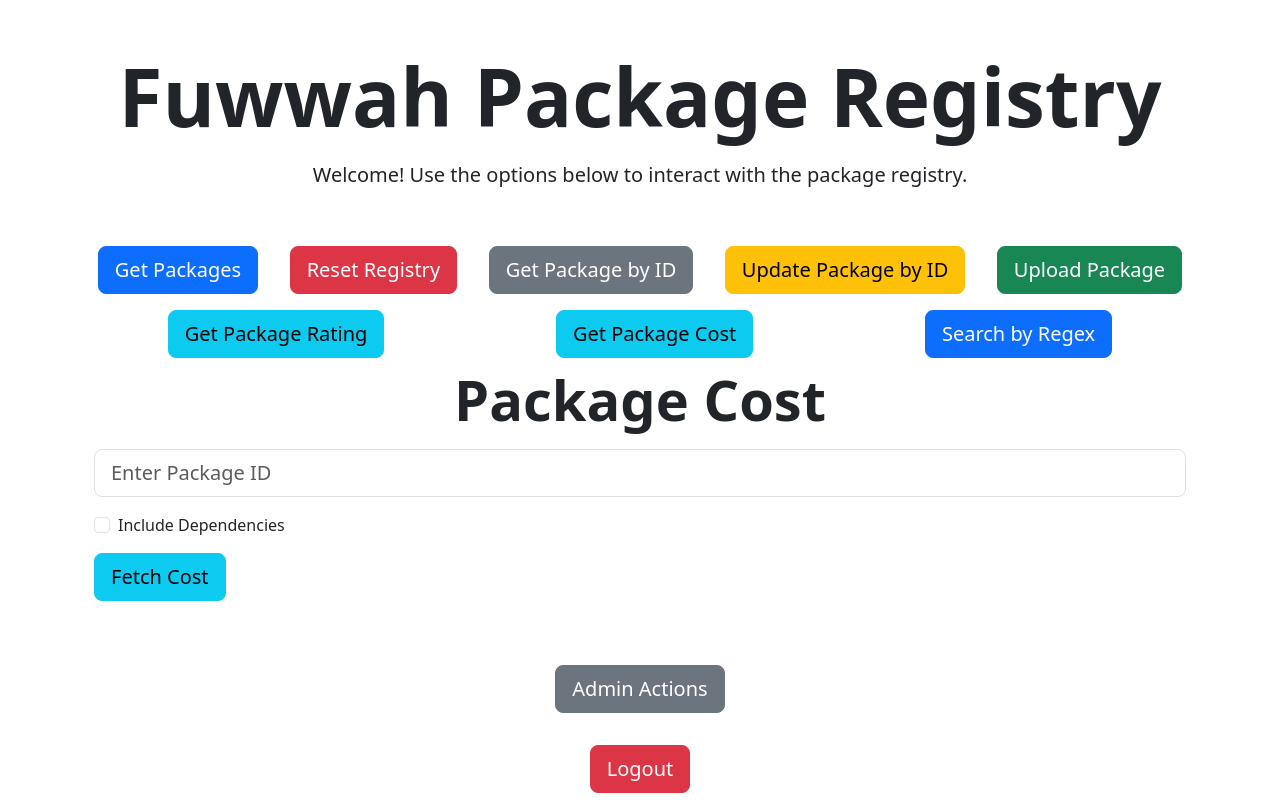
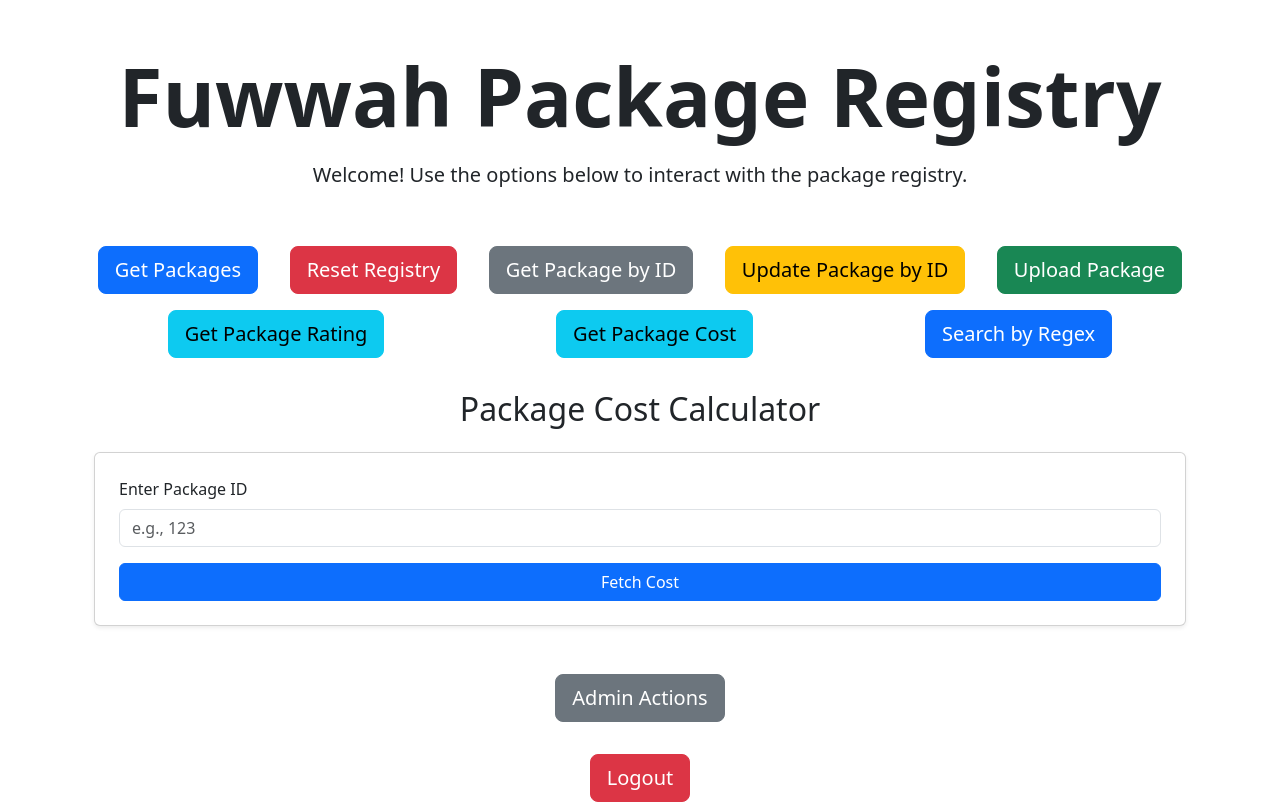
Before and after one commit to zeyad7007/Frontend-Dev-Packages-Registry, a React (Vite) app: page /home/package-cost in a window 1280 px wide. Built offline with nearby package versions, Linux system fonts and the light colour scheme; sample sign-in values are in the browser's storage.

Commit message:
fixing calculate cost interface

```diff
--- a/src/Components/PackageCost.tsx
+++ b/src/Components/PackageCost.tsx
@@ -1,17 +1,16 @@
 import React, { useState } from 'react';
 import { getPackageCost } from '../api';
 import axios, { AxiosError } from 'axios';
-import { CostI } from '../Interface';
+import { CostFullData, Dependency } from '../Interface';
 
 const PackageCost: React.FC = () => {
   const [id, setId] = useState<string>('');
-  const [cost, setCost] = useState<CostI[]>();
-  const [includeDependencies, setIncludeDependencies] = useState<boolean>(false);
+  const [cost, setCost] = useState<CostFullData | null>(null);
   const [errorMessage, setErrorMessage] = useState<string | null>(null);
 
   const fetchCost = async () => {
     try {
-      const result = await getPackageCost(id, includeDependencies);
+      const result = await getPackageCost(id);
       setCost(result);
       setErrorMessage(null);
     } catch (err) {
@@ -29,55 +28,63 @@ const PackageCost: React.FC = () => {
       } else {
         setErrorMessage('An unexpected error occurred.');
       }
-      console.error("Failed to fetch package cost", err);
+      console.error('Failed to fetch package cost', err);
     }
   };
 
   return (
-    <div className="container">
-      <h2 className="display-4 fw-bold text-center">Package Cost</h2>
+    <div className="container my-4">
+      <h2 className="text-center mb-4">Package Cost Calculator</h2>
+      <div className="card p-4 shadow-sm">
+        <div className="mb-3">
+          <label htmlFor="package-id-input" className="form-label">
+            Enter Package ID
+          </label>
           <input
             type="text"
-        className="form-control form-control-lg my-3"
-        aria-label="Enter Package ID"
-        placeholder="Enter Package ID"
+            className="form-control"
             id="package-id-input"
             value={id}
+            placeholder="e.g., 123"
             onChange={(e) => setId(e.target.value)}
           />
-      <div className="form-check mb-3">
-        <input
-          type="checkbox"
-          className="form-check-input"
-          id="include-dependencies-checkbox"
-          aria-label="Include Dependencies"
-          checked={includeDependencies}
-          onChange={(e) => setIncludeDependencies(e.target.checked)}
-        />
-        <label className="form-check-label" htmlFor="includeDependencies">Include Dependencies</label>
         </div>
-      <button onClick={fetchCost} id="fetch-cost-button" className="btn btn-info btn-lg mb-3">Fetch Cost</button>
+        <button onClick={fetchCost} className="btn btn-primary w-100">
+          Fetch Cost
+        </button>
+      </div>
 
       {errorMessage && (
-        <div className="alert alert-danger" role="alert" aria-live="assertive">
+        <div className="alert alert-danger mt-3" role="alert">
           {errorMessage}
         </div>
       )}
 
       {cost && (
-        <div className="bg-light p-3 rounded" aria-live="polite">
-          <h5>Package Cost Details:</h5>
-          {Object.entries(cost).map(([packageId, costDetails]) => (
-            <div key={packageId}>
-              <h6>Package ID: {packageId}</h6>
-              <ul>
-                {costDetails.standalonecost !== undefined && (
-                  <li><strong>Standalone Cost:</strong> {costDetails.ID.standalonecost} MB</li>
-                )}
-                <li><strong>Total Cost:</strong> {costDetails.ID.totalcost} MB</li>
-              </ul>
-            </div>
+        <div className="card mt-4 p-4 shadow-sm">
+          <h4>Package Cost Details</h4>
+          <hr />
+          <p>
+            <strong>Package ID:</strong> {cost.dependencies.id}
+          </p>
+          <table className="table table-striped table-bordered">
+            <thead className="table-light">
+              <tr>
+                <th>Dependency</th>
+                <th>Standalone Cost (MB)</th>
+                <th>Total Cost (MB)</th>
+              </tr>
+            </thead>
+            <tbody>
+              {cost.dependencies.Dependencies.map((dependency: Dependency, index) => (
+                <tr key={index}>
+                  <td>{dependency.Dependency}</td>
+                  <td>{dependency.StandaloneCost !== undefined ? dependency.StandaloneCost : 'N/A'}</td>
+                  <td>{dependency.TotalCost}</td>
+                </tr>
               ))}
+            </tbody>
+          </table>
         </div>
       )}
     </div>
--- a/src/Components/PackageList.tsx
+++ b/src/Components/PackageList.tsx
@@ -117,6 +117,7 @@ const PackageList: React.FC = () => {
             <div key={pkg.id} className="border rounded p-3 mb-2">
               <h5>{pkg.name}</h5>
               <p>Version: {pkg.version}</p>
+              <p>ID: {pkg.id}</p>
             </div>
           ))
         ) : (
--- a/src/api.ts
+++ b/src/api.ts
@@ -5,7 +5,6 @@ import {
   PackageUploadI,
   GetPackagesQuery,
   Metrics,
-  CostI,
   PackageListI,
   AuthenticateI,
   TokenI,
@@ -18,7 +17,8 @@ import {
   GroupResponseI,
   UserinGroupI,
   PackageHistoryI,
-  PackageHistoryBodyI
+  PackageHistoryBodyI,
+  CostFullData
 } from './Interface';
 
 // Create an Axios instance
@@ -88,7 +88,7 @@ export const getPackagesByRegex = async (regex: string): Promise<Package[]> => {
   return response.data;
 };
 
-export const getPackageCost = async (id: string, dependency: boolean = false): Promise<CostI[]> => {
+export const getPackageCost = async (id: string, dependency: boolean = false): Promise<CostFullData> => {
   console.log(id);
   const response = await apiClient.get(`/package/${id}/cost`, { params: { dependency } });
   console.log(response.data);
```
Also changed, not shown: src/Interface.ts (+20 -3 lines). Lines whose indentation alone changed are shown as unchanged.
